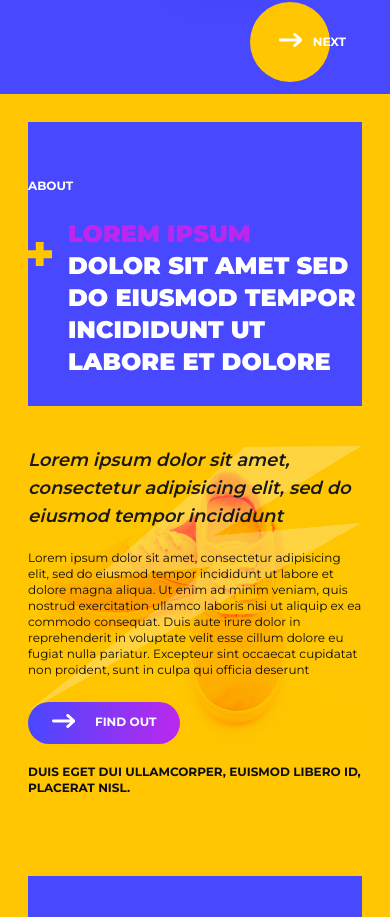
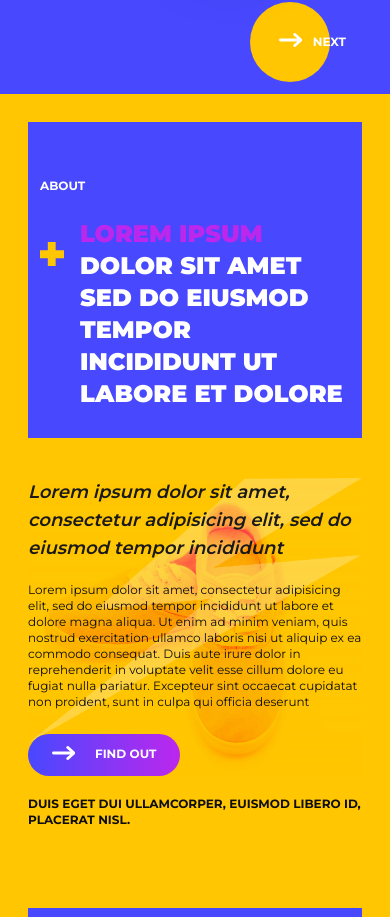
Before and after one commit to Kolawole26/thestartupintern-Final-2, a Next.js app: page / in a window 390 px wide. Shown: the part 998-1915 px from the top of the page. Built offline with nearby package versions, Linux system fonts and the light colour scheme.

Commit message:
third commit

```diff
--- a/components/About.js
+++ b/components/About.js
@@ -6,7 +6,7 @@ function About() {
         <div className="lg:relative lg:pb-28 pb-10 px-7 lg:px-0 overflow-hidden">
         <h1 className=" font-black text-blue lg:text-300p text-6xl absolute  -right-96 top-80 rotate-m90 hidden lg:block ">100%</h1>
             <div className=' lg:pt-14 pt-7 lg:flex '>
-                <div className=' lg:w-560 lg:h-852 bg-blue mb-10 lg:mb-0'>
+                <div className=' lg:w-560 lg:h-852 bg-blue mb-10 lg:mb-0 px-3 lg:px-0'>
                     <div className=' lg:pt-28 pt-14  pb-7 lg:relative lg:left-279'>
                         <h4 className=' font-bold md:text-base text-xs text-white md:mb-12 mb-6'>ABOUT</h4>
                         <div className=" flex ">
```
